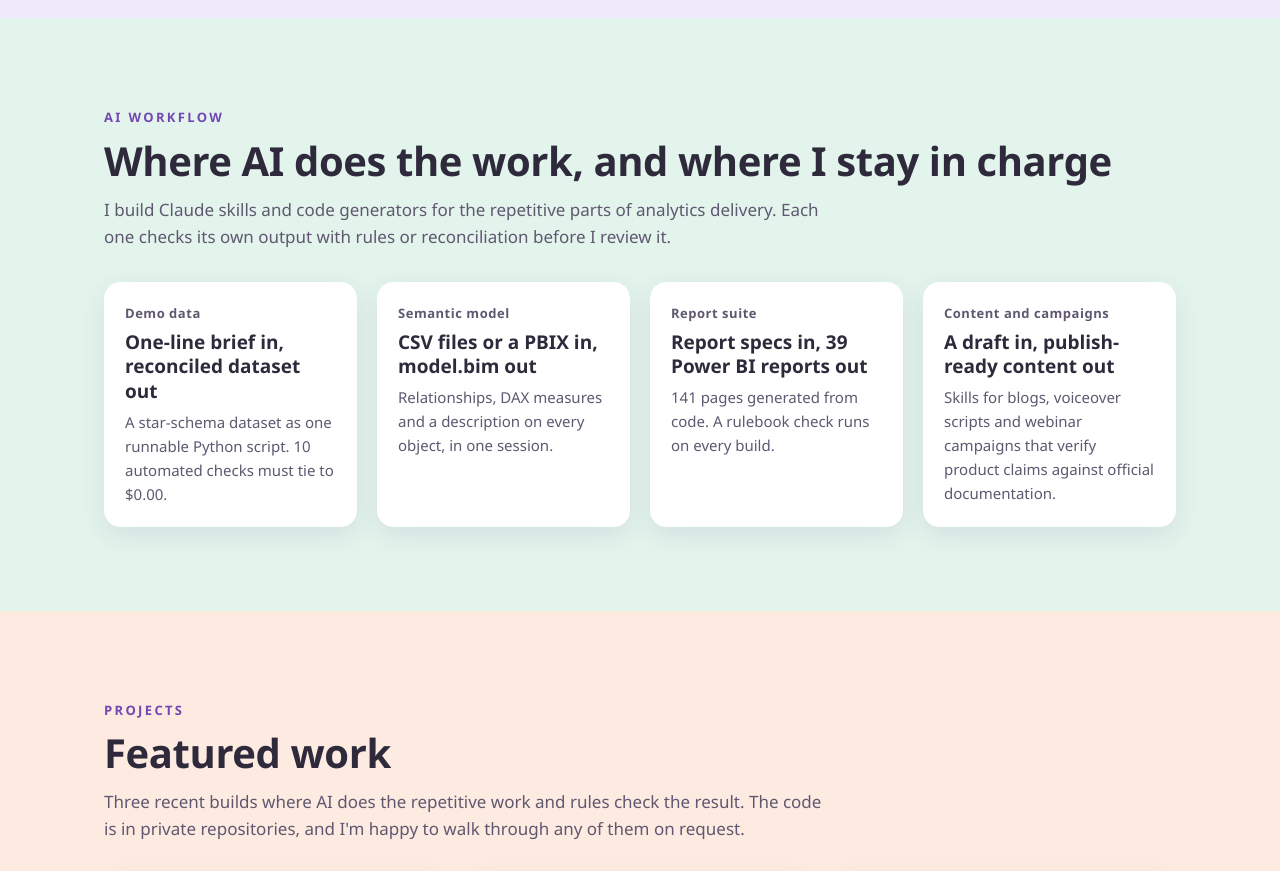
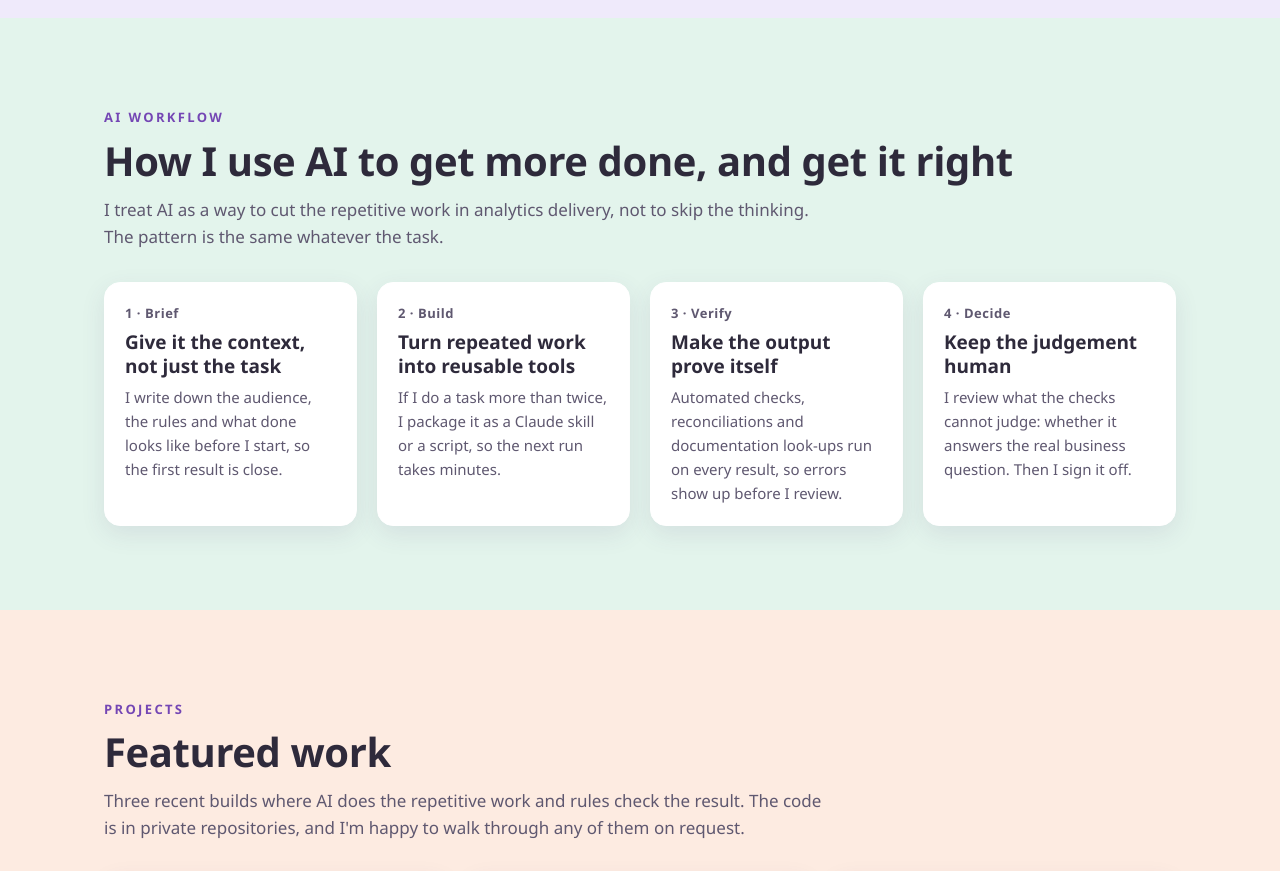
Before and after one commit to Logeshkumar-10/Logeshkumar-10.github.io, a plain HTML site: page index.html in a window 1280 px wide. Shown: the part 1320-2191 px from the top of the page. Drawn offline with Linux system fonts and the light colour scheme.

Commit message:
Make the AI workflow section generic
Co-Authored-By: Claude Sonnet 5.5 <noreply@anthropic.com>

```diff
--- a/index.html
+++ b/index.html
@@ -68,13 +68,13 @@
   <section id="ai">
     <div class="wrap">
       <span class="eyebrow">AI workflow</span>
-      <h2>Where AI does the work, and where I stay in charge</h2>
-      <p class="lead">I build Claude skills and code generators for the repetitive parts of analytics delivery. Each one checks its own output with rules or reconciliation before I review it.</p>
+      <h2>How I use AI to get more done, and get it right</h2>
+      <p class="lead">I treat AI as a way to cut the repetitive work in analytics delivery, not to skip the thinking. The pattern is the same whatever the task.</p>
       <div class="grid g4">
-        <article class="card mini"><span class="src">Demo data</span><h3>One-line brief in, reconciled dataset out</h3><p class="muted">A star-schema dataset as one runnable Python script. 10 automated checks must tie to $0.00.</p></article>
-        <article class="card mini"><span class="src">Semantic model</span><h3>CSV files or a PBIX in, model.bim out</h3><p class="muted">Relationships, DAX measures and a description on every object, in one session.</p></article>
-        <article class="card mini"><span class="src">Report suite</span><h3>Report specs in, 39 Power BI reports out</h3><p class="muted">141 pages generated from code. A rulebook check runs on every build.</p></article>
-        <article class="card mini"><span class="src">Content and campaigns</span><h3>A draft in, publish-ready content out</h3><p class="muted">Skills for blogs, voiceover scripts and webinar campaigns that verify product claims against official documentation.</p></article>
+        <article class="card mini"><span class="src">1 · Brief</span><h3>Give it the context, not just the task</h3><p class="muted">I write down the audience, the rules and what done looks like before I start, so the first result is close.</p></article>
+        <article class="card mini"><span class="src">2 · Build</span><h3>Turn repeated work into reusable tools</h3><p class="muted">If I do a task more than twice, I package it as a Claude skill or a script, so the next run takes minutes.</p></article>
+        <article class="card mini"><span class="src">3 · Verify</span><h3>Make the output prove itself</h3><p class="muted">Automated checks, reconciliations and documentation look-ups run on every result, so errors show up before I review.</p></article>
+        <article class="card mini"><span class="src">4 · Decide</span><h3>Keep the judgement human</h3><p class="muted">I review what the checks cannot judge: whether it answers the real business question. Then I sign it off.</p></article>
       </div>
     </div>
   </section>
```
